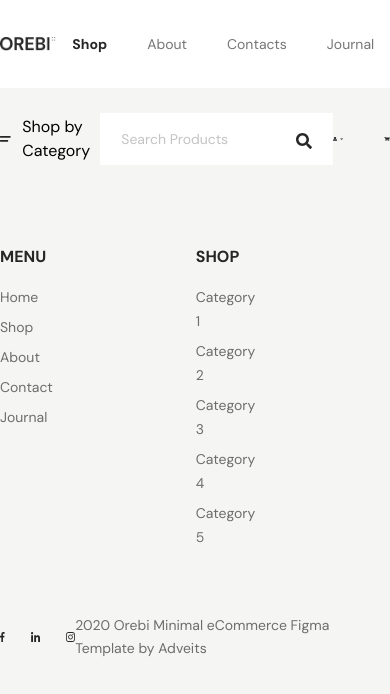
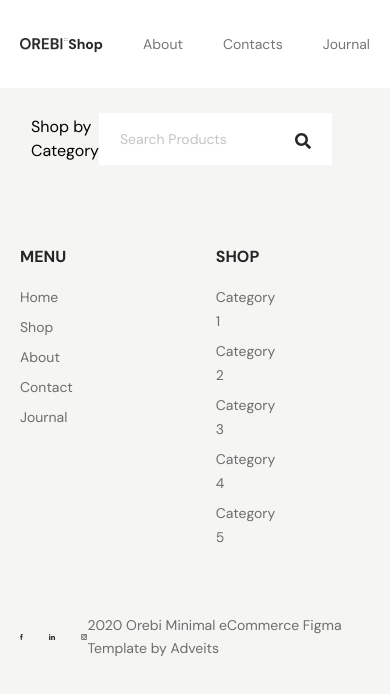
Before and after one commit to Adnan-Sarkar/e-commerce, a React (Vite) app: page / in a window 390 px wide. Shown: the top 694 px of the page. Built offline with nearby package versions, Linux system fonts and the light colour scheme.

Commit message:
apply responsive container

```diff
--- a/src/index.css
+++ b/src/index.css
@@ -3,5 +3,5 @@
 @tailwind utilities;
 
 .container {
-  @apply max-w-[1604px] mx-auto;
+  @apply lg:max-w-[1604px] lg:px-0 px-5 mx-auto;
 }
```
